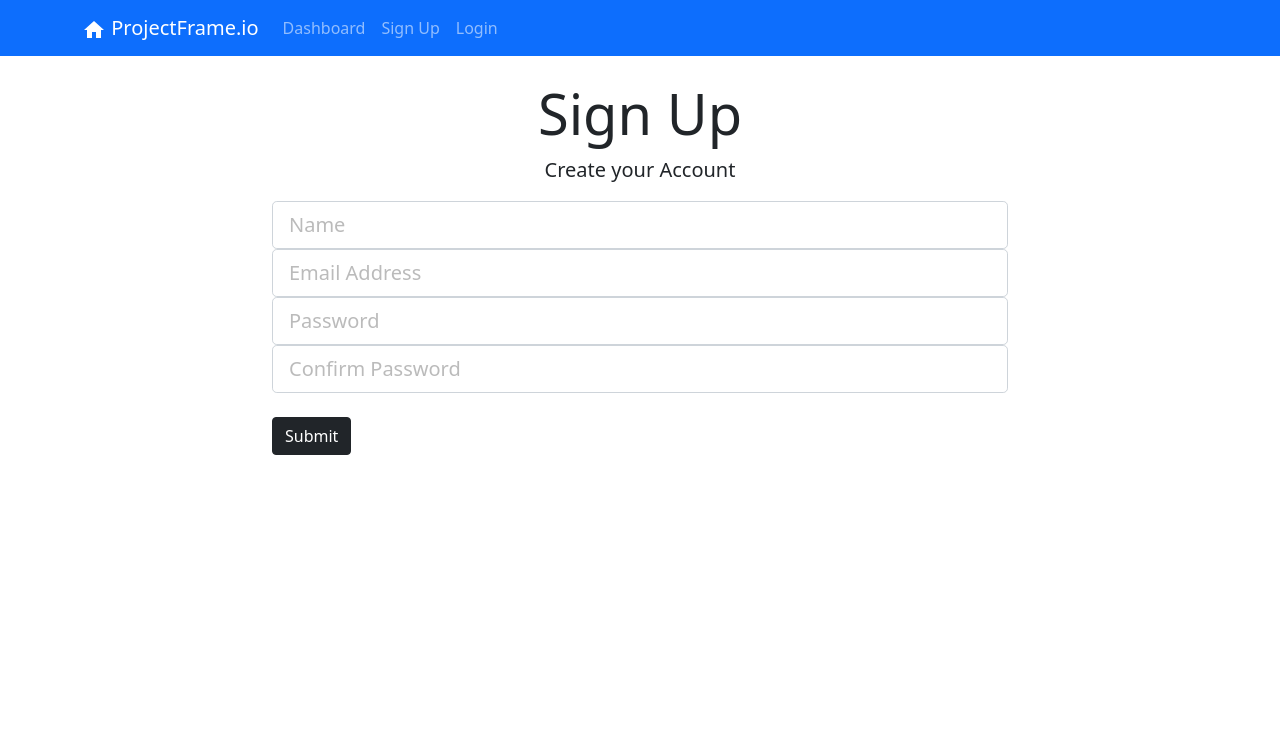
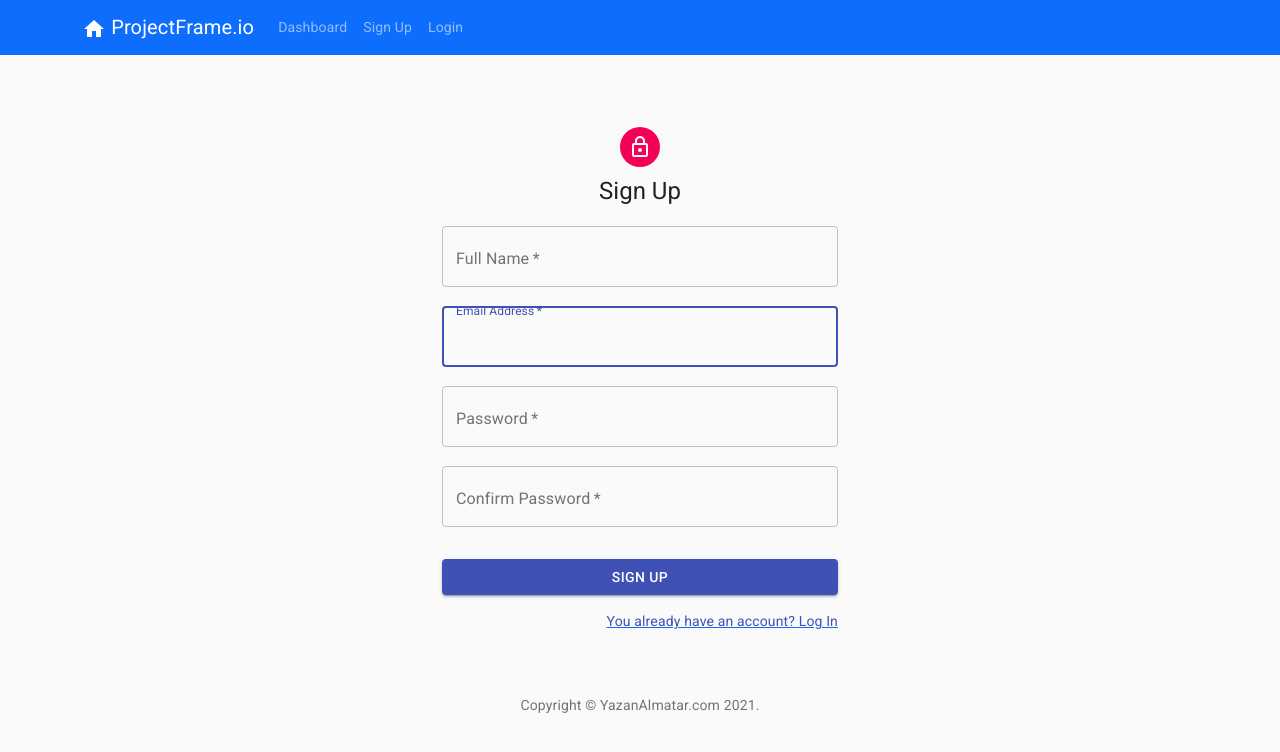
Before and after one commit to YazanAlmatar99/ProjectFrame.tech, a React (Create React App) app in the folder project-frame-client/: page /register in a window 1280 px wide. Shown: the top 752 px of the page. Built offline with nearby package versions, Linux system fonts and the light colour scheme.

Commit message:
Moved Sign up to Material UI approach

```diff
--- a/project-frame-client/src/components/UserManagement/Register.js
+++ b/project-frame-client/src/components/UserManagement/Register.js
@@ -1,19 +1,176 @@
-import React, { useState } from "react";
+// import React, { useState } from "react";
+// import { useActions } from "../../hooks/use-actions";
+// import { Link, useHistory } from "react-router-dom";
+// import { useSelector } from "react-redux";
+// import classnames from "classnames";
+// const Register = () => {
+//   const { createNewUser } = useActions();
+//   const errors = useSelector((state) => state.errorState);
+//   const history = useHistory();
+//   const [user, setUser] = useState({
+//     username: "",
+//     fullName: "",
+//     password: "",
+//     confirmPassword: "",
+//   });
+
+//   const onChangeHandler = (e) => {
+//     setUser({ ...user, [e.target.name]: e.target.value });
+//   };
+
+//   const onFormSubmit = async (e) => {
+//     e.preventDefault();
+//     await createNewUser(user, history);
+//     console.log(user);
+//   };
+//   return (
+//     <div className="register">
+//       <div className="container">
+//         <div className="row">
+//           <div className="col-md-8 m-auto">
+//             <h1 className="display-4 text-center">Sign Up</h1>
+//             <p className="lead text-center">Create your Account</p>
+//             <form onSubmit={onFormSubmit}>
+//               <div className="form-group">
+//                 <input
+//                   type="text"
+//                   className="form-control form-control-lg"
+//                   placeholder="Name"
+//                   name="fullName"
+//                   required
+//                   onChange={onChangeHandler}
+//                   value={user.fullName}
+//                 />
+//               </div>
+//               <div className="form-group">
+//                 <input
+//                   type="email"
+//                   className={classnames("form-control form-control-lg", {
+//                     "is-invalid": errors.username,
+//                   })}
+//                   placeholder="Email Address"
+//                   name="username"
+//                   onChange={onChangeHandler}
+//                   required
+//                   value={user.username}
+//                 />
+//                 {errors.username && (
+//                   <div className="invalid-feedback">{errors.username}</div>
+//                 )}
+//               </div>
+//               <div className="form-group">
+//                 <input
+//                   type="password"
+//                   className={classnames("form-control form-control-lg", {
+//                     "is-invalid": errors.password,
+//                   })}
+//                   placeholder="Password"
+//                   name="password"
+//                   onChange={onChangeHandler}
+//                   required
+//                 />
+//                 {errors.password && (
+//                   <div className="invalid-feedback">{errors.password}</div>
+//                 )}
+//               </div>
+//               <div className="form-group">
+//                 <input
+//                   type="password"
+//                   className={classnames("form-control form-control-lg", {
+//                     "is-invalid": errors.confirmPassword,
+//                   })}
+//                   placeholder="Confirm Password"
+//                   name="confirmPassword"
+//                   onChange={onChangeHandler}
+//                   required
+//                   value={user.confirmPassword}
+//                 />
+//                 {errors.confirmPassword && (
+//                   <div className="invalid-feedback">
+//                     {errors.confirmPassword}
+//                   </div>
+//                 )}
+//               </div>
+//               <input
+//                 type="submit"
+//                 className="btn btn-info btn-block mt-4 btn-dark"
+//               />
+//             </form>
+//           </div>
+//         </div>
+//       </div>
+//     </div>
+//   );
+// };
+
+// export default Register;
+
+
+
+import React,{useState} from 'react';
+import Avatar from '@material-ui/core/Avatar';
+import Button from '@material-ui/core/Button';
+import CssBaseline from '@material-ui/core/CssBaseline';
+import TextField from '@material-ui/core/TextField';
+// import FormControlLabel from '@material-ui/core/FormControlLabel';
+// import Checkbox from '@material-ui/core/Checkbox';
+import Link from '@material-ui/core/Link';
+import Grid from '@material-ui/core/Grid';
+import Box from '@material-ui/core/Box';
+import LockOutlinedIcon from '@material-ui/icons/LockOutlined';
+import Typography from '@material-ui/core/Typography';
+import { makeStyles } from '@material-ui/core/styles';
+import Container from '@material-ui/core/Container';
 import { useActions } from "../../hooks/use-actions";
-import { Link, useHistory } from "react-router-dom";
+import { useHistory,Link as RouterLink } from "react-router-dom";
 import { useSelector } from "react-redux";
-import classnames from "classnames";
-const Register = () => {
+function Copyright() {
+
+  return (
+    <Typography variant="body2" color="textSecondary" align="center">
+      {'Copyright © '}
+      <Link color="inherit" href="https://www.yazanalmatar.com/">
+        YazanAlmatar.com
+      </Link>{' '}
+      {new Date().getFullYear()}
+      {'.'}
+    </Typography>
+  );
+}
+
+const useStyles = makeStyles((theme) => ({
+  paper: {
+    marginTop: theme.spacing(8),
+    display: 'flex',
+    flexDirection: 'column',
+    alignItems: 'center',
+  },
+  avatar: {
+    margin: theme.spacing(1),
+    backgroundColor: theme.palette.secondary.main,
+  },
+  form: {
+    width: '100%', // Fix IE 11 issue.
+    marginTop: theme.spacing(1),
+  },
+  submit: {
+    margin: theme.spacing(3, 0, 2),
+  },
+}));
+
+export default function SignIn() {
+    const security = useSelector((state) => state.securityState);
+
   const { createNewUser } = useActions();
   const errors = useSelector((state) => state.errorState);
   const history = useHistory();
+  const classes = useStyles();
   const [user, setUser] = useState({
     username: "",
     fullName: "",
     password: "",
     confirmPassword: "",
   });
-
     const onChangeHandler = (e) => {
     setUser({ ...user, [e.target.name]: e.target.value });
   };
@@ -24,83 +181,106 @@ const Register = () => {
     console.log(user);
   };
   return (
-    <div className="register">
-      <div className="container">
-        <div className="row">
-          <div className="col-md-8 m-auto">
-            <h1 className="display-4 text-center">Sign Up</h1>
-            <p className="lead text-center">Create your Account</p>
-            <form onSubmit={onFormSubmit}>
-              <div className="form-group">
-                <input
-                  type="text"
-                  className="form-control form-control-lg"
-                  placeholder="Name"
+    <Container component="main" maxWidth="xs">
+      <CssBaseline />
+      <div className={classes.paper}>
+        <Avatar className={classes.avatar}>
+          <LockOutlinedIcon />
+        </Avatar>
+        <Typography component="h1" variant="h5">
+          Sign Up
+        </Typography>
+        <form className={classes.form} >
+        <TextField
+            variant="outlined"
+            margin="normal"
+            required
+            fullWidth
+            id="fullName"
+            label="Full Name"
             name="fullName"
+            autoFocus
+            error={errors.fullName !=null}
+            helperText={errors.fullName}
+            onChange={onChangeHandler}
+          />
+          <TextField
+            variant="outlined"
+            margin="normal"
             required
+            fullWidth
+            id="email"
+            label="Email Address"
+            name="username"
+            autoComplete="email"
+            autoFocus
+            error={errors.username !=null}
+            helperText={errors.username}
             onChange={onChangeHandler}
-                  value={user.fullName}
           />
-              </div>
-              <div className="form-group">
-                <input
-                  type="email"
-                  className={classnames("form-control form-control-lg", {
-                    "is-invalid": errors.username,
-                  })}
-                  placeholder="Email Address"
-                  name="username"
+          <TextField
+            variant="outlined"
+            margin="normal"
+            error={errors.password !=null}
+            helperText={errors.password}
+            required
+            fullWidth
+            name="password"
+            label="Password"
+            type="password"
+            id="password"
+            autoComplete="current-password"
             onChange={onChangeHandler}
+          />
+          <TextField
+            variant="outlined"
+            margin="normal"
+            error={errors.password !=null}
+            helperText={errors.confirmPassword}
             required
-                  value={user.username}
+            fullWidth
+            name="confirmPassword"
+            label="Confirm Password"
+            type="password"
+            id="confirmPassword"
+            autoComplete="current-password"
+            onChange={onChangeHandler}
           />
-                {errors.username && (
-                  <div className="invalid-feedback">{errors.username}</div>
-                )}
-              </div>
-              <div className="form-group">
-                <input
-                  type="password"
-                  className={classnames("form-control form-control-lg", {
-                    "is-invalid": errors.password,
-                  })}
-                  placeholder="Password"
-                  name="password"
-                  onChange={onChangeHandler}
-                  required
-                />
-                {errors.password && (
-                  <div className="invalid-feedback">{errors.password}</div>
-                )}
-              </div>
-              <div className="form-group">
-                <input
-                  type="password"
-                  className={classnames("form-control form-control-lg", {
-                    "is-invalid": errors.confirmPassword,
-                  })}
-                  placeholder="Confirm Password"
-                  name="confirmPassword"
-                  onChange={onChangeHandler}
-                  required
-                  value={user.confirmPassword}
-                />
-                {errors.confirmPassword && (
-                  <div className="invalid-feedback">
-                    {errors.confirmPassword}
-                  </div>
-                )}
-              </div>
-              <input
+          {/* <FormControlLabel
+            control={<Checkbox value="remember" color="primary" />}
+            label="Remember me"
+          /> */}
+          <Button
             type="submit"
-                className="btn btn-info btn-block mt-4 btn-dark"
-              />
+            fullWidth
+            variant="contained"
+            color="primary"
+            className={classes.submit}
+            onClick={onFormSubmit}
+          >
+            Sign Up
+          </Button>
+          <Grid container>
+            <Grid item xs>
+              {/* <RouterLink to="/register">
+              <Link href="#" variant="body2">
+                Forgot password?
+              </Link>
+              </RouterLink> */}
+            </Grid>
+            <Grid item>
+            <RouterLink to="/login">
+              <Link  variant="body2">
+                {"You already have an account? Log In"}
+              </Link>
+              </RouterLink>
+            </Grid>
+          </Grid>
         </form>
       </div>
-        </div>
-      </div>
-    </div>
+      <Box mt={8}>
+        <Copyright />
+      </Box>
+    </Container>
   );
-};
-
-export default Register;
+}
```
Lines whose indentation alone changed are shown as unchanged.
